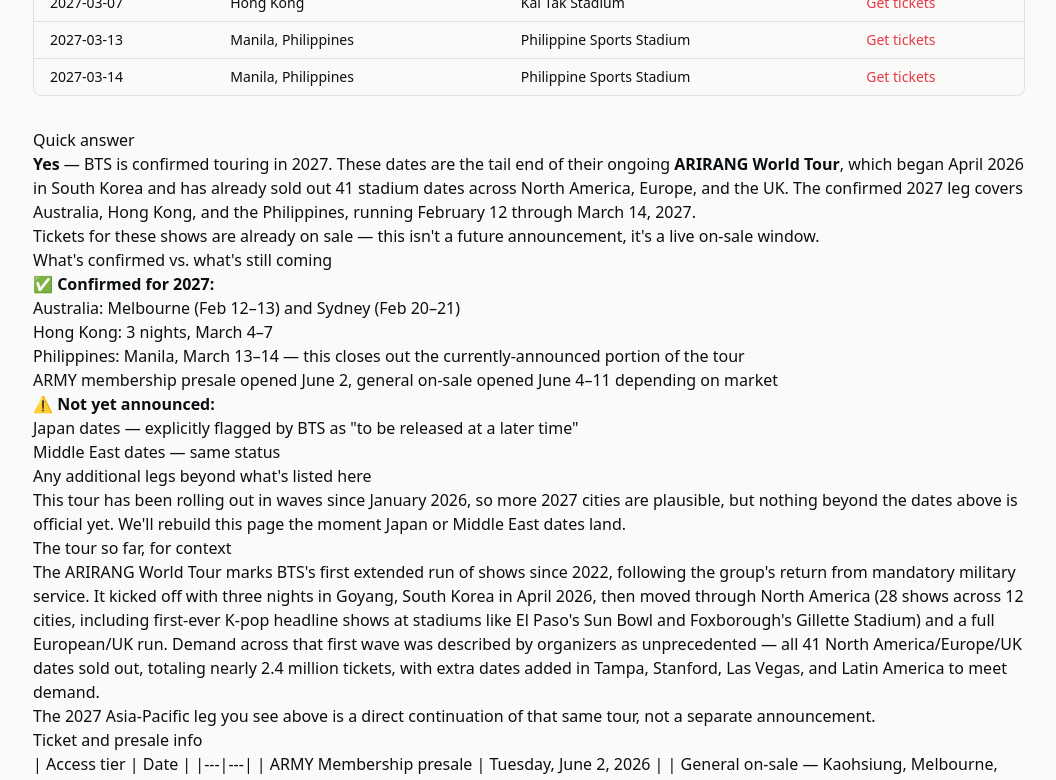
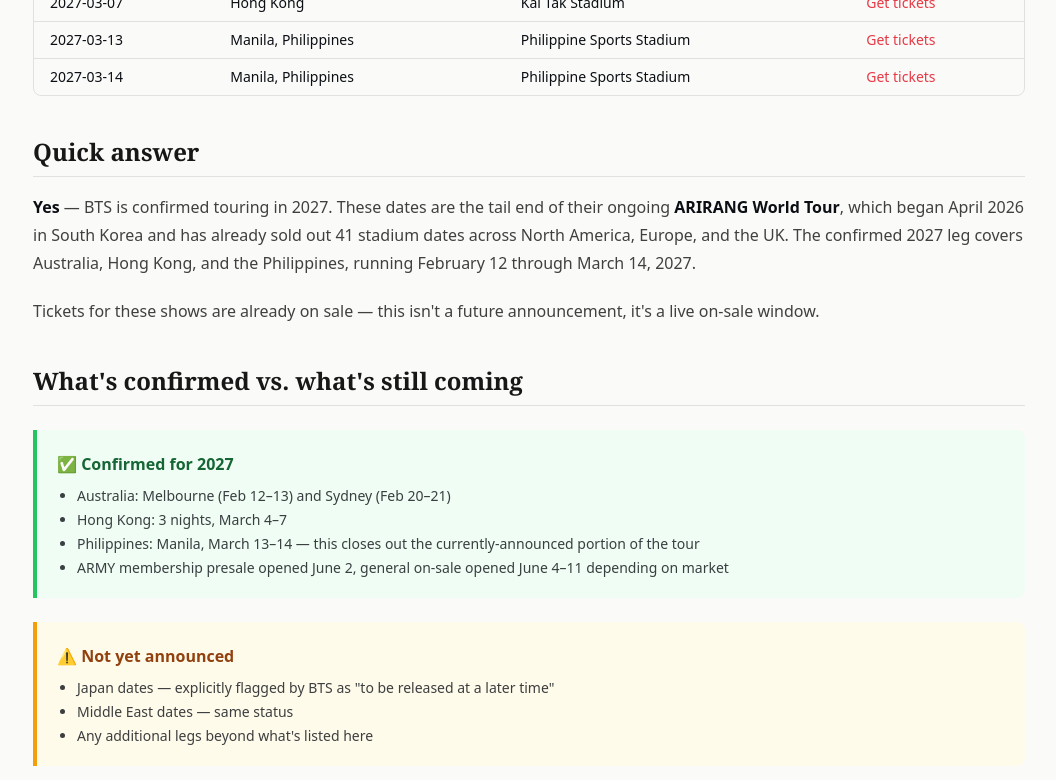
Before and after one commit to StarBozdar/Tours-2027, a Next.js app: page /tours/bts-2027-tour in a window 1280 px wide. Shown: the part 480-1260 px from the top of the page, without its empty margins (111-1167 px from the left). Built offline with nearby package versions, Linux system fonts and the light colour scheme.

Commit message:
Fix: install missing Tailwind Typography plugin so prose styling actually renders; add colored Callout boxes for confirmed/rumor/speculation sections

```diff
--- a/app/tours/[slug]/page.tsx
+++ b/app/tours/[slug]/page.tsx
@@ -2,6 +2,7 @@ import { getAllTourSlugs, getTourBySlug } from '@/lib/tours'
 import { MDXRemote } from 'next-mdx-remote/rsc'
 import type { Metadata } from 'next'
 import { notFound } from 'next/navigation'
+import Callout from '@/components/Callout'
 
 export async function generateStaticParams() {
   return getAllTourSlugs().map((slug) => ({ slug }))
@@ -83,8 +84,8 @@ export default function TourPage({ params }: { params: { slug: string } }) {
         </div>
       )}
 
-      <div className="prose prose-neutral max-w-none">
-        <MDXRemote source={content} />
+      <div className="prose prose-neutral max-w-none prose-headings:font-display prose-h2:text-2xl prose-h2:mt-10 prose-h2:mb-4 prose-h2:border-b prose-h2:border-black/10 prose-h2:pb-2 prose-h3:text-lg prose-h3:mt-6 prose-a:text-accent prose-a:no-underline hover:prose-a:underline prose-strong:text-ink prose-table:text-sm prose-blockquote:border-accent prose-blockquote:not-italic prose-blockquote:font-normal prose-blockquote:text-muted">
+        <MDXRemote source={content} components={{ Callout }} />
       </div>
     </article>
   )
--- /dev/null
+++ b/components/Callout.tsx
@@ -0,0 +1,50 @@
+import type { ReactNode } from 'react'
+
+type CalloutType = 'confirmed' | 'rumor' | 'speculation' | 'warning'
+
+const styles: Record<CalloutType, { border: string; bg: string; title: string; label: string }> = {
+  confirmed: {
+    border: 'border-green-500',
+    bg: 'bg-green-50',
+    title: 'text-green-800',
+    label: '✅ Confirmed'
+  },
+  rumor: {
+    border: 'border-amber-500',
+    bg: 'bg-amber-50',
+    title: 'text-amber-800',
+    label: '⚠️ Rumor'
+  },
+  speculation: {
+    border: 'border-gray-400',
+    bg: 'bg-gray-50',
+    title: 'text-gray-700',
+    label: '🔍 Speculation'
+  },
+  warning: {
+    border: 'border-accent',
+    bg: 'bg-red-50',
+    title: 'text-accent',
+    label: '⚠️ Watch out'
+  }
+}
+
+export default function Callout({
+  type,
+  title,
+  children
+}: {
+  type: CalloutType
+  title?: string
+  children: ReactNode
+}) {
+  const s = styles[type]
+  return (
+    <div className={`not-prose border-l-4 ${s.border} ${s.bg} rounded-r-lg p-5 my-6`}>
+      <p className={`font-semibold ${s.title} mb-2`}>{title || s.label}</p>
+      <div className="text-sm text-ink/80 space-y-2 [&>ul]:list-disc [&>ul]:pl-5 [&>ul]:space-y-1">
+        {children}
+      </div>
+    </div>
+  )
+}
--- a/content/tours/bts-2027-tour.mdx
+++ b/content/tours/bts-2027-tour.mdx
@@ -51,16 +51,18 @@ Tickets for these shows are already on sale — this isn't a future announcement
 
 ## What's confirmed vs. what's still coming
 
-✅ **Confirmed for 2027:**
+<Callout type="confirmed" title="✅ Confirmed for 2027">
 - Australia: Melbourne (Feb 12–13) and Sydney (Feb 20–21)
 - Hong Kong: 3 nights, March 4–7
 - Philippines: Manila, March 13–14 — this closes out the currently-announced portion of the tour
 - ARMY membership presale opened June 2, general on-sale opened June 4–11 depending on market
+</Callout>
 
-⚠️ **Not yet announced:**
+<Callout type="rumor" title="⚠️ Not yet announced">
 - Japan dates — explicitly flagged by BTS as "to be released at a later time"
 - Middle East dates — same status
 - Any additional legs beyond what's listed here
+</Callout>
 
 This tour has been rolling out in waves since January 2026, so more 2027 cities are plausible, but nothing beyond the dates above is official yet. We'll rebuild this page the moment Japan or Middle East dates land.
 
--- a/content/tours/coldplay-2027-tour.mdx
+++ b/content/tours/coldplay-2027-tour.mdx
@@ -15,22 +15,25 @@ That said, this isn't a cold trail. Chris Martin told fans directly during the b
 
 ## Confirmed vs. rumor vs. speculation
 
-✅ **Confirmed:**
+<Callout type="confirmed">
 - Coldplay's official tour page currently lists zero scheduled dates
 - Chris Martin stated at Wembley (Sept 2025) that more shows remain and 2027 dates would be announced after a touring break
 - The band's sign-up list is the official channel for hearing about new shows first
+</Callout>
 
-⚠️ **Rumor:**
-- Fan speculation about which cities might be first, largely guesswork based on which major markets haven't been hit recently in this touring cycle
+<Callout type="rumor">
+Fan speculation about which cities might be first, largely guesswork based on which major markets haven't been hit recently in this touring cycle.
+</Callout>
 
-🔍 **Bad information to watch for:**
-- Several low-quality sites are currently running articles claiming Coldplay has "announced" a full 2027 world tour with cities and a start date. As of this writing, that is false — it contradicts Coldplay's own official page. Treat any site listing specific 2027 Coldplay dates with real skepticism until it's confirmed on coldplay.com itself.
+<Callout type="warning" title="🔍 Bad information to watch for">
+Several low-quality sites are currently running articles claiming Coldplay has "announced" a full 2027 world tour with cities and a start date. As of this writing, that is false — it contradicts Coldplay's own official page. Treat any site listing specific 2027 Coldplay dates with real skepticism until it's confirmed on coldplay.com itself.
+</Callout>
 
 ## What Chris Martin actually said
 
 At Wembley Stadium in September 2025, Martin told the crowd the tour still had roughly 138 shows left to go, framing it as a long way from finished.
 
-> "We have a break coming up, and we'll announce the shows for 2027 soon."
+> We have a break coming up, and we'll announce the shows for 2027 soon.
 > — Chris Martin
 
 That's a real, on-record commitment to a 2027 return — just without dates, cities, or a timeline for the announcement itself.
--- a/content/tours/drake-2027-tour.mdx
+++ b/content/tours/drake-2027-tour.mdx
@@ -15,18 +15,21 @@ What does exist: Drake released his ninth studio album, *Iceman*, and in late Ju
 
 ## Confirmed vs. rumor vs. speculation
 
-✅ **Confirmed:**
+<Callout type="confirmed">
 - *Iceman*, Drake's ninth studio album, has been released
 - A member of Drake's team said on camera in late July 2026 that a tour is coming, with no further detail
+</Callout>
 
-⚠️ **Rumor:**
-- Fans reportedly spotted members of Drake's team wearing tour-branded hoodies, read by some as a hint at a tour name tied to the album
+<Callout type="rumor">
+Fans reportedly spotted members of Drake's team wearing tour-branded hoodies, read by some as a hint at a tour name tied to the album.
+</Callout>
 
-🔍 **Pure speculation:**
+<Callout type="speculation" title="🔍 Pure speculation">
 - Whether any tour lands in late 2026 or stretches into 2027
 - Which cities, countries, or regions would be included
 - Ticket pricing, VIP structure, or presale timing
 - Setlist, opening acts, or stage design
+</Callout>
 
 We're not going to manufacture a fake schedule to fill this page. If Drake or his team announce real dates, this page gets rebuilt around them immediately.
 
--- a/content/tours/justin-bieber-2027-tour.mdx
+++ b/content/tours/justin-bieber-2027-tour.mdx
@@ -15,22 +15,27 @@ This is worth being direct about, because a specific fake schedule is circulatin
 
 ## A viral post is spreading false tour dates — here's the reality
 
-A TikTok post claiming Bieber "officially announced" a 2027 European tour — with specific dates in Madrid, Barcelona, Paris, Brussels, Amsterdam, Cologne, and Berlin — has been circulating and picking up engagement. **It's not real.** No official Bieber channel, no venue, and no ticketing platform (Ticketmaster, Live Nation, etc.) has any listing matching those dates. This is the same pattern that's shown up around other artists this year: a confident-sounding fan post with suspiciously specific dates and no actual primary source behind it.
+<Callout type="warning" title="🚫 Not real">
+A TikTok post claiming Bieber "officially announced" a 2027 European tour — with specific dates in Madrid, Barcelona, Paris, Brussels, Amsterdam, Cologne, and Berlin — has been circulating and picking up engagement. No official Bieber channel, no venue, and no ticketing platform (Ticketmaster, Live Nation, etc.) has any listing matching those dates. This is the same pattern that's shown up around other artists this year: a confident-sounding fan post with suspiciously specific dates and no actual primary source behind it.
+</Callout>
 
 If you saw that TikTok and came here to confirm it — don't book travel or buy resale tickets based on it. It isn't official.
 
 ## Confirmed vs. rumor vs. speculation
 
-✅ **Confirmed:**
+<Callout type="confirmed">
 - Bieber's official site lists no scheduled shows as of this writing
 - Fans can register for tour notifications directly at justinbiebermusic.com
+</Callout>
 
-⚠️ **Circulating but false:**
-- The "officially announced" European 2027 tour dates spreading on TikTok — not corroborated anywhere official
+<Callout type="warning" title="⚠️ Circulating but false">
+The "officially announced" European 2027 tour dates spreading on TikTok — not corroborated anywhere official.
+</Callout>
 
-🔍 **Reasonable speculation, not fact:**
+<Callout type="speculation" title="🔍 Reasonable speculation, not fact">
 - Whether new music (following his recent album cycle) could precede a tour announcement, as has been his historical pattern
 - Which regions might come first if a tour is announced — no basis for specific cities exists yet
+</Callout>
 
 ## Ticket guidance
 
--- a/content/tours/megadeth-2027-tour.mdx
+++ b/content/tours/megadeth-2027-tour.mdx
@@ -111,16 +111,18 @@ Black Label Society and Testament are direct support on every date. No North Ame
 
 ## What's actually confirmed vs. what isn't
 
-✅ **Confirmed:**
+<Callout type="confirmed">
 - 24-date European/UK arena tour, March 9 – April 13, 2027
 - Full support lineup: Black Label Society and Testament on every show
 - Presale/on-sale schedule (below)
 - VIP packages including meet-and-greet upgrades, photo-op upgrades, and early entry, sold directly through megadeth.com
+</Callout>
 
-⚠️ **Not yet announced:**
+<Callout type="rumor" title="⚠️ Not yet announced">
 - Any 2027 North American, Australian, Japanese, or South American dates
 - Exact ticket prices for general admission or VIP tiers
 - Setlist — no official setlist has been released for this leg
+</Callout>
 
 We'll update this page the moment any of that changes, so bookmark it rather than a static ticket-site listing.
 
@@ -150,7 +152,7 @@ Exact pricing and per-city availability haven't been published yet. VIP inventor
 
 This leg follows the release of Megadeth's self-titled seventeenth and final studio album, which debuted at No. 1 on the Billboard 200 — the band's first-ever chart-topping record. Dave Mustaine has framed the run not as a somber goodbye but as a multi-year, multi-continent celebration: the European leg alone touches 12 of the 22 global markets where that album hit the Top 5.
 
-> "This isn't about saying goodbye. It's about celebrating everything we've built together over the last four decades."
+> This isn't about saying goodbye. It's about celebrating everything we've built together over the last four decades.
 > — Dave Mustaine
 
 Expect a career-spanning set pulling from four decades of material, though no confirmed setlist exists yet.
--- a/package.json
+++ b/package.json
@@ -17,7 +17,8 @@
     "@mdx-js/react": "^3.0.1",
     "gray-matter": "^4.0.3",
     "next-mdx-remote": "^6.0.0",
-    "date-fns": "^3.6.0"
+    "date-fns": "^3.6.0",
+    "@tailwindcss/typography": "^0.5.15"
   },
   "devDependencies": {
     "typescript": "^5.5.4",
--- a/tailwind.config.ts
+++ b/tailwind.config.ts
@@ -20,7 +20,7 @@ const config: Config = {
       }
     }
   },
-  plugins: []
+  plugins: [require('@tailwindcss/typography')]
 }
 
 export default config
```
Also changed, not shown: 1 other file (tests, documents, lock files or other folders).
